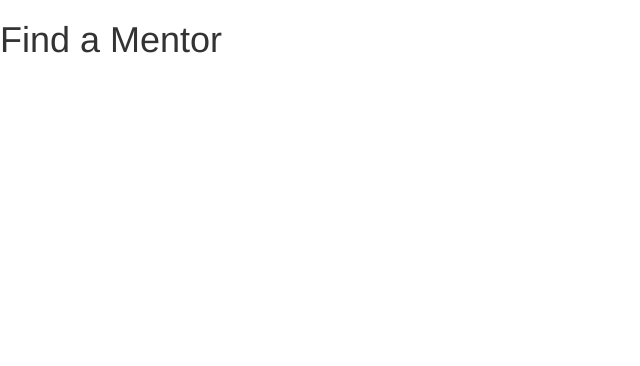
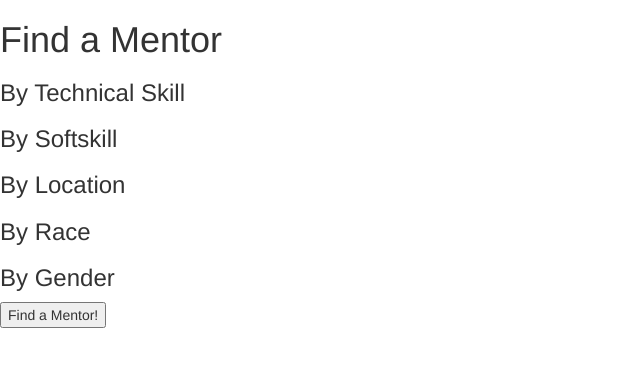
Before and after one commit to MenteeTech/weCode2015, a plain HTML site: page static/search.html in a window 1280 px wide. Shown: the whole page, without its empty margins (0-640 px from the left). Drawn offline with nearby package versions, Linux system fonts and the light colour scheme; some packages are replaced by stand-ins of ours.

Commit message:
signupform and search form submit update

```diff
--- a/static/search.html
+++ b/static/search.html
@@ -19,9 +19,20 @@
 	-->
 </head>
 <body>
-	<div>
+	<form action='addaccounts'>
 		<h1>Find a Mentor</h1>
+			<h3>By Technical Skill</h3>
 
-	</div>
+			<h3>By Softskill</h3>
+
+			<h3>By Location</h3>
+
+			<h3>By Race</h3>
+
+			<h3>By Gender</h3>
+
+		<input type='submit' value="Find a Mentor!">
+
+	</form>
 </body>
 </html>
```
Also changed, not shown: static/SignUpForm.html (+2 -2 lines), static/index.html (+1 -1 lines).
